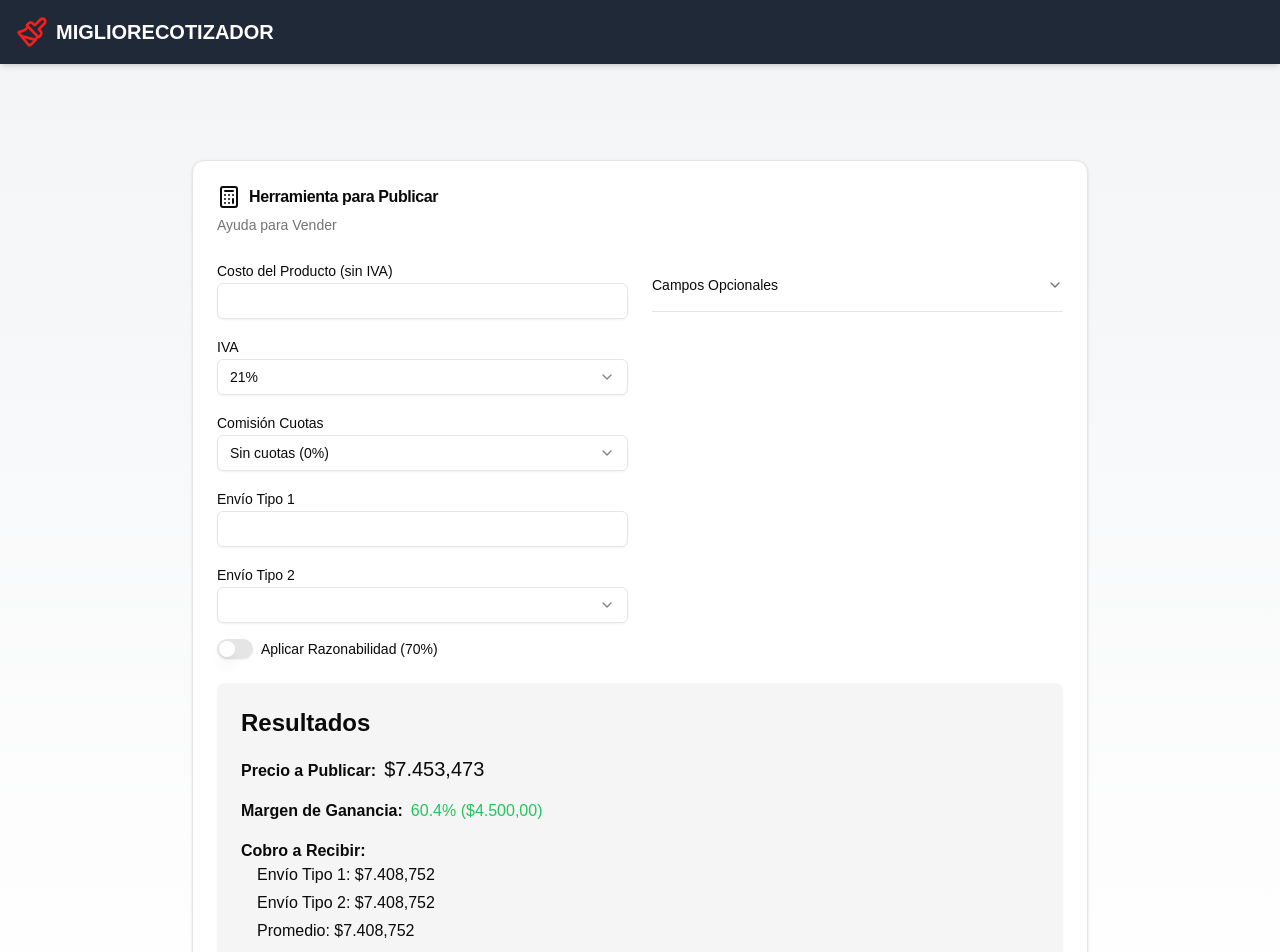
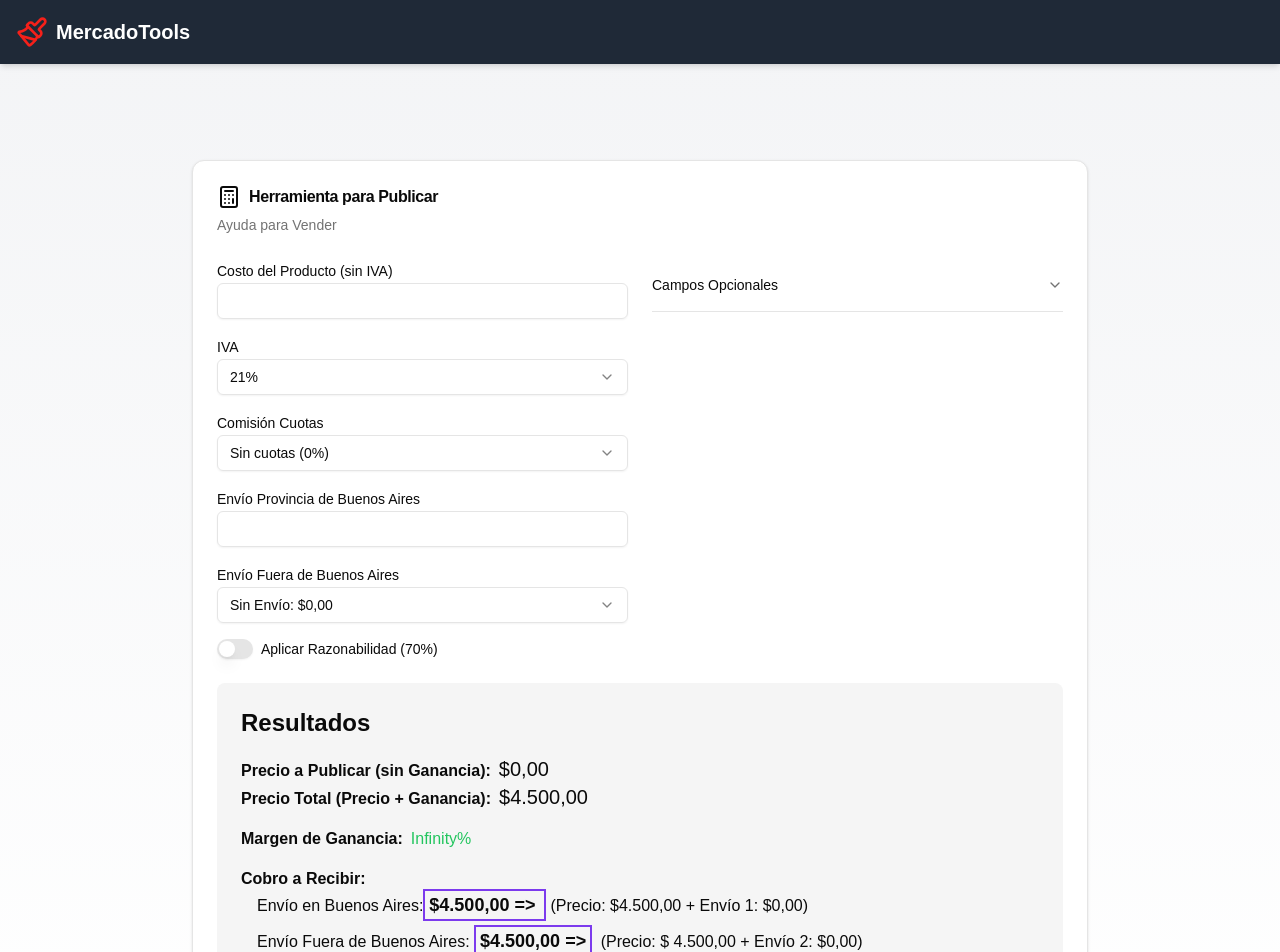
Before and after one commit to nicolas355/cotizadorMigliore, a Next.js app: page /helpsale in a window 1280 px wide. Shown: the top 952 px of the page. Built offline with nearby package versions, Linux system fonts and the light colour scheme.

Commit message:
add menu link home and one tool

```diff
--- a/src/components/Logo.tsx
+++ b/src/components/Logo.tsx
@@ -1,11 +1,14 @@
-import { Paintbrush } from "lucide-react"
+import {  Paintbrush } from "lucide-react"
+import Link from "next/link"
 
 export default function Logo() {
     return (
       <div className="flex items-center">
                   <Paintbrush className="h-8 w-8 mr-2 text-[#F5201A]" />
 
-        <span className="font-bold text-xl">MIGLIORECOTIZADOR</span>
+
+          <Link href={'/'}>    <span className="font-bold text-xl">MercadoTools</span></Link>
+
       </div>
     )
   }
--- a/src/components/MainPage.tsx
+++ b/src/components/MainPage.tsx
@@ -1,10 +1,16 @@
-'use client'
+"use client"
 
-import { useState, useEffect } from 'react'
-import { Calculator } from 'lucide-react'
+import { useState, useEffect } from "react"
+import { Calculator } from "lucide-react"
 import { Input } from "@/components/ui/input"
 import { Label } from "@/components/ui/label"
-import { Select, SelectContent, SelectItem, SelectTrigger, SelectValue } from "@/components/ui/select"
+import {
+  Select,
+  SelectContent,
+  SelectItem,
+  SelectTrigger,
+  SelectValue,
+} from "@/components/ui/select"
 import { Switch } from "@/components/ui/switch"
 import {
   Accordion,
@@ -24,26 +30,28 @@ export default function MainPage() {
   const [basePrice, setBasePrice] = useState<number>(0)
   const [vat, setVat] = useState<string>("21")
   const [installmentPlan, setInstallmentPlan] = useState<string>("0")
-  const [shippingType1, setShippingType1] = useState<number>(0)
-  const [shippingType2, setShippingType2] = useState<string>("5802.50")
+  const [shippingBuenosAires, setShippingBuenosAires] = useState<number>(0)
+  const [shippingOutsideBuenosAires, setShippingOutsideBuenosAires] =
+    useState<string>("0")
   const [useReasonability, setUseReasonability] = useState<boolean>(false)
   const [competitor1, setCompetitor1] = useState<number>(0)
   const [competitor2, setCompetitor2] = useState<number>(0)
   const [minMargin, setMinMargin] = useState<number>(7.5)
   const [desiredProfit, setDesiredProfit] = useState<number>(4500)
-  const [finalPrice, setFinalPrice] = useState<number>(0)
 
+  // Fixed commission is now 14% (cannot be modified)
   const FIXED_COMMISSION = 14
   const TRANSACTION_FEE = 0.6
 
   const shippingOptions = [
-    { weight: "1 a 2 Kg", price: 5802.50 },
-    { weight: "2 a 5 Kg", price: 7717.50 },
-    { weight: "5 a 10 Kg", price: 9166.00 },
-    { weight: "10 a 15 Kg", price: 10607.00 },
-    { weight: "15 a 20 Kg", price: 12441.50 },
-    { weight: "20 a 25 Kg", price: 14844.00 },
-    { weight: "25 a 30 Kg", price: 20374.00 },
+    { weight: "Sin Envío", price: 0 },
+    { weight: "1 a 2 Kg", price: 5802.5 },
+    { weight: "2 a 5 Kg", price: 7717.5 },
+    { weight: "5 a 10 Kg", price: 9166.0 },
+    { weight: "10 a 15 Kg", price: 10607.0 },
+    { weight: "15 a 20 Kg", price: 12441.5 },
+    { weight: "20 a 25 Kg", price: 14844.0 },
+    { weight: "25 a 30 Kg", price: 20374.0 },
   ]
 
   const installmentOptions = [
@@ -55,42 +63,66 @@ export default function MainPage() {
   ]
 
   const calculateShippingAverage = () => {
-    const shipping1 = shippingType1
-    const shipping2 = parseFloat(shippingType2)
+    const shippingBA = shippingBuenosAires
+    const shippingOutside = parseFloat(shippingOutsideBuenosAires)
 
-    if (useReasonability && Math.abs(shipping1 - shipping2) > shipping1 * 0.3) {
-      const maxShipping = Math.max(shipping1, shipping2)
+    if (
+      useReasonability &&
+      Math.abs(shippingBA - shippingOutside) > shippingBA * 0.3
+    ) {
+      const maxShipping = Math.max(shippingBA, shippingOutside)
       return maxShipping * 0.7
     }
 
-    return (shipping1 + shipping2) / 2
+    return (shippingBA + shippingOutside) / 2
   }
 
   const calculateFinalPrice = () => {
+    // Calculate base price with VAT
     const vatAmount = basePrice * (parseInt(vat) / 100)
     const priceWithVat = basePrice + vatAmount
 
+    // Apply fixed 14% commission and installment plan commission
     const fixedCommissionAmount = priceWithVat * (FIXED_COMMISSION / 100)
-    const installmentCommissionAmount = priceWithVat * (parseFloat(installmentPlan) / 100)
+    const installmentCommissionAmount =
+      priceWithVat * (parseFloat(installmentPlan) / 100)
 
+    // Calculate shipping costs
     const shippingAverage = calculateShippingAverage()
 
-    const totalCosts = priceWithVat + fixedCommissionAmount + installmentCommissionAmount + shippingAverage
+    // Calculate total costs before desired profit
+    const totalCosts =
+      priceWithVat +
+      fixedCommissionAmount +
+      installmentCommissionAmount +
+      shippingAverage
+
+    // Calculate transaction fees
     const transactionFees = totalCosts * (TRANSACTION_FEE / 100) * 3
 
+    // Calculate initial selling price without considering desired profit
+    let sellingPrice = totalCosts + transactionFees
 
-
-    let finalPrice = totalCosts + transactionFees + desiredProfit
-
-    // Validar margen mínimo
-    const currentMargin = (desiredProfit / finalPrice) * 100
-    if (currentMargin < minMargin) {
-      finalPrice = desiredProfit / (minMargin / 100)
+    // Check if minimum margin is met
+    const calculateMargin = (price: number) => {
+      return (desiredProfit / price) * 100
     }
 
+    // Adjust price to meet minimum margin requirement
+    if (calculateMargin(sellingPrice) < minMargin) {
+      sellingPrice = desiredProfit / (minMargin / 100)
+    }
 
+    return {
+      baseSellingPrice: sellingPrice,
+      totalPriceWithProfit: sellingPrice + desiredProfit,
+      desiredProfit: desiredProfit,
+      margin: calculateMargin(sellingPrice),
+    }
+  }
+  const calculatePriceWithShipping = (shippingCost: number) => {
 
-    return totalCosts + transactionFees + desiredProfit
+    return calculateFinalPrice().totalPriceWithProfit + shippingCost
   }
 
   const getMarginColor = (currentMargin: number) => {
@@ -99,10 +131,37 @@ export default function MainPage() {
     return "text-red-500"
   }
 
+  const [calculatedPrices, setCalculatedPrices] = useState({
+    baseSellingPrice: 0,
+    totalPriceWithProfit: 0, // MODIFICADO: Se agrega totalPriceWithProfit al estado
+    desiredProfit: 0,
+    margin: 0,
+  })
+
   useEffect(() => {
     const calculated = calculateFinalPrice()
-    setFinalPrice(calculated)
-  }, [basePrice, vat, installmentPlan, shippingType1, shippingType2, useReasonability, desiredProfit])
+    setCalculatedPrices(calculated)
+  }, [
+    basePrice,
+    vat,
+    installmentPlan,
+    shippingBuenosAires,
+    shippingOutsideBuenosAires,
+    useReasonability,
+    desiredProfit,
+    minMargin,
+  ])
+
+
+
+  // Calculate prices with shipping
+
+  const finalPriceWithBuenosAiresShipping = calculatePriceWithShipping(shippingBuenosAires)
+  const finalPriceWithOutsideShipping = calculatePriceWithShipping(parseFloat(shippingOutsideBuenosAires))
+  const averageShipping = (finalPriceWithBuenosAiresShipping + finalPriceWithOutsideShipping) / 2 // MODIFICADO: Se calcula el promedio con los precios de ganancia
+
+
+
 
   return (
     <Card className="w-full max-w-4xl mx-auto">
@@ -120,7 +179,7 @@ export default function MainPage() {
               <Label>Costo del Producto (sin IVA)</Label>
               <Input
                 type="number"
-                value={basePrice || ''}
+                value={basePrice || ""}
                 onChange={(e) => setBasePrice(parseFloat(e.target.value) || 0)}
               />
             </div>
@@ -140,7 +199,10 @@ export default function MainPage() {
 
             <div>
               <Label>Comisión Cuotas</Label>
-              <Select value={installmentPlan} onValueChange={setInstallmentPlan}>
+              <Select
+                value={installmentPlan}
+                onValueChange={setInstallmentPlan}
+              >
                 <SelectTrigger>
                   <SelectValue placeholder="Seleccionar plan de cuotas" />
                 </SelectTrigger>
@@ -155,24 +217,35 @@ export default function MainPage() {
             </div>
 
             <div>
-              <Label>Envío Tipo 1</Label>
+              <Label>Envío Provincia de Buenos Aires</Label>
               <Input
                 type="number"
-                value={shippingType1 || ''}
-                onChange={(e) => setShippingType1(parseFloat(e.target.value) || 0)}
+                value={shippingBuenosAires || ""}
+                onChange={(e) =>
+                  setShippingBuenosAires(parseFloat(e.target.value) || 0)
+                }
               />
             </div>
 
             <div>
-              <Label>Envío Tipo 2</Label>
-              <Select value={shippingType2} onValueChange={setShippingType2}>
+              <Label>Envío Fuera de Buenos Aires</Label>
+              <Select
+                value={shippingOutsideBuenosAires}
+                onValueChange={setShippingOutsideBuenosAires}
+              >
                 <SelectTrigger>
                   <SelectValue placeholder="Seleccionar peso" />
                 </SelectTrigger>
                 <SelectContent>
                   {shippingOptions.map((option) => (
-                    <SelectItem key={option.weight} value={option.price.toString()}>
-                      {option.weight}: ${option.price.toLocaleString('es-AR', { minimumFractionDigits: 2 })}
+                    <SelectItem
+                      key={option.weight}
+                      value={option.price.toString()}
+                    >
+                      {option.weight}: $
+                      {option.price.toLocaleString("es-AR", {
+                        minimumFractionDigits: 2,
+                      })}
                     </SelectItem>
                   ))}
                 </SelectContent>
@@ -199,8 +272,10 @@ export default function MainPage() {
                     <Label>Precio Competencia 1</Label>
                     <Input
                       type="number"
-                      value={competitor1 || ''}
-                      onChange={(e) => setCompetitor1(parseFloat(e.target.value) || 0)}
+                      value={competitor1 || ""}
+                      onChange={(e) =>
+                        setCompetitor1(parseFloat(e.target.value) || 0)
+                      }
                     />
                   </div>
 
@@ -208,8 +283,10 @@ export default function MainPage() {
                     <Label>Precio Competencia 2</Label>
                     <Input
                       type="number"
-                      value={competitor2 || ''}
-                      onChange={(e) => setCompetitor2(parseFloat(e.target.value) || 0)}
+                      value={competitor2 || ""}
+                      onChange={(e) =>
+                        setCompetitor2(parseFloat(e.target.value) || 0)
+                      }
                     />
                   </div>
 
@@ -217,8 +294,10 @@ export default function MainPage() {
                     <Label>Margen Mínimo Deseado (%)</Label>
                     <Input
                       type="number"
-                      value={minMargin || ''}
-                      onChange={(e) => setMinMargin(parseFloat(e.target.value) || 0)}
+                      value={minMargin || ""}
+                      onChange={(e) =>
+                        setMinMargin(parseFloat(e.target.value) || 0)
+                      }
                     />
                   </div>
 
@@ -226,8 +305,10 @@ export default function MainPage() {
                     <Label>Ganancia Deseada ($)</Label>
                     <Input
                       type="number"
-                      value={desiredProfit || ''}
-                      onChange={(e) => setDesiredProfit(parseFloat(e.target.value) || 0)}
+                      value={desiredProfit || ""}
+                      onChange={(e) =>
+                        setDesiredProfit(parseFloat(e.target.value) || 0)
+                      }
                     />
                   </div>
                 </AccordionContent>
@@ -241,25 +322,92 @@ export default function MainPage() {
 
           <div className="grid gap-4">
             <div>
-              <span className="font-semibold">Precio a Publicar:</span>
+              <div>
+                <span className="font-semibold">
+                  Precio a Publicar (sin Ganancia):
+                </span>
+                <span className="ml-2 text-xl">
+                  $
+                  {calculatedPrices.baseSellingPrice.toLocaleString("es-AR", {
+                    minimumFractionDigits: 2,
+                  })}
+                </span>
+              </div>
+
+              <span className="font-semibold">
+                Precio Total (Precio + Ganancia):
+              </span>
               <span className="ml-2 text-xl">
-                ${finalPrice.toLocaleString('es-AR', { minimumFractionDigits: 2 })}
+                $
+                {calculatedPrices.totalPriceWithProfit.toLocaleString("es-AR", {
+                  minimumFractionDigits: 2,
+                })}
               </span>
             </div>
 
             <div>
               <span className="font-semibold">Margen de Ganancia:</span>
-              <span className={`ml-2 ${getMarginColor((desiredProfit / finalPrice) * 100)}`}>
-                {((desiredProfit / finalPrice) * 100).toFixed(1)}% (${desiredProfit.toLocaleString('es-AR', { minimumFractionDigits: 2 })})
+              <span
+                className={`ml-2 ${getMarginColor(calculatedPrices.margin)}`}
+              >
+                {calculatedPrices.margin.toFixed(1)}%
               </span>
             </div>
 
             <div>
               <span className="font-semibold">Cobro a Recibir:</span>
               <div className="ml-4 space-y-1">
-                <div>Envío Tipo 1: ${(finalPrice - (finalPrice * (TRANSACTION_FEE / 100))).toLocaleString('es-AR', { minimumFractionDigits: 2 })}</div>
-                <div>Envío Tipo 2: ${(finalPrice - (finalPrice * (TRANSACTION_FEE / 100))).toLocaleString('es-AR', { minimumFractionDigits: 2 })}</div>
-                <div>Promedio: ${(finalPrice - (finalPrice * (TRANSACTION_FEE / 100))).toLocaleString('es-AR', { minimumFractionDigits: 2 })}</div>
+                <div className="mb-2">
+                  <h2>
+                    {" "}
+                    Envío en Buenos Aires:
+                    <span className="text-neutral-950   border-2 border-violet-600 p-1 mr-1 text-lg font-bold">
+                      $
+                      {finalPriceWithBuenosAiresShipping.toLocaleString(
+                        "es-AR",
+                        { minimumFractionDigits: 2 }
+                      )} {`=>`} {" "}
+                    </span>
+                    (Precio: $
+                      {calculatedPrices.totalPriceWithProfit.toLocaleString("es-AR", {
+                  minimumFractionDigits: 2,
+                })}{" "}
+                    + Envío 1: $
+                    {shippingBuenosAires.toLocaleString("es-AR", {
+                      minimumFractionDigits: 2,
+                    })}
+                    ){"  "}
+                  </h2>
+                </div>
+                <div>
+                  <h2>
+                    {" "}
+                    Envío Fuera de Buenos Aires:{" "}
+                    <span className="text-neutral-950  border-2 border-violet-600 p-1 mr-1 text-lg font-bold">
+                      {" "}
+                      $
+                      {finalPriceWithOutsideShipping.toLocaleString("es-AR", {
+                        minimumFractionDigits: 2,
+                      })}{" "} {`=>`}
+                    </span>{" "}
+                    (Precio: $    {calculatedPrices.totalPriceWithProfit.toLocaleString("es-AR", {
+                  minimumFractionDigits: 2,
+                })}
+                  {" "}
+                    + Envío 2: $
+                    {parseFloat(shippingOutsideBuenosAires).toLocaleString(
+                      "es-AR",
+                      { minimumFractionDigits: 2 }
+                    )}
+                    ){" "}
+                  </h2>
+                </div>
+                <div>
+                  <h2 className="mt-2">       Promedio de Envío:
+                 <span className="border-2 border-violet-600 p-1 mr-1 text-lg font-bold">                ${averageShipping.toLocaleString("es-AR", { minimumFractionDigits: 2 })}
+                 </span></h2>
+
+                </div>
               </div>
             </div>
 
@@ -269,21 +417,39 @@ export default function MainPage() {
                 <div className="ml-4 space-y-1">
                   {competitor1 > 0 && (
                     <div>
-                      Competencia 1: ${competitor1.toLocaleString('es-AR', { minimumFractionDigits: 2 })}
-                      ({(((competitor1 - finalPrice) / finalPrice) * 100).toFixed(1)}% diferencia)
+                      Competencia 1: $
+                      {competitor1.toLocaleString("es-AR", {
+                        minimumFractionDigits: 2,
+                      })}
+                      (
+                      {(
+                        ((competitor1 - calculatedPrices.baseSellingPrice) /
+                          calculatedPrices.baseSellingPrice) *
+                        100
+                      ).toFixed(1)}
+                      % diferencia)
                     </div>
                   )}
                   {competitor2 > 0 && (
                     <div>
-                      Competencia 2: ${competitor2.toLocaleString('es-AR', { minimumFractionDigits: 2 })}
-                      ({(((competitor2 - finalPrice) / finalPrice) * 100).toFixed(1)}% diferencia)
+                      Competencia 2: $
+                      {competitor2.toLocaleString("es-AR", {
+                        minimumFractionDigits: 2,
+                      })}
+                      (
+                      {(
+                        ((competitor2 - calculatedPrices.baseSellingPrice) /
+                          calculatedPrices.baseSellingPrice) *
+                        100
+                      ).toFixed(1)}
+                      % diferencia)
                     </div>
                   )}
                 </div>
               </div>
             )}
 
-            {basePrice > 0 && finalPrice < basePrice && (
+            {basePrice > 0 && calculatedPrices.baseSellingPrice < basePrice && (
               <div className="text-red-500 font-semibold">
                 ¡Advertencia! El precio a publicar no cubre los costos básicos.
               </div>
```
